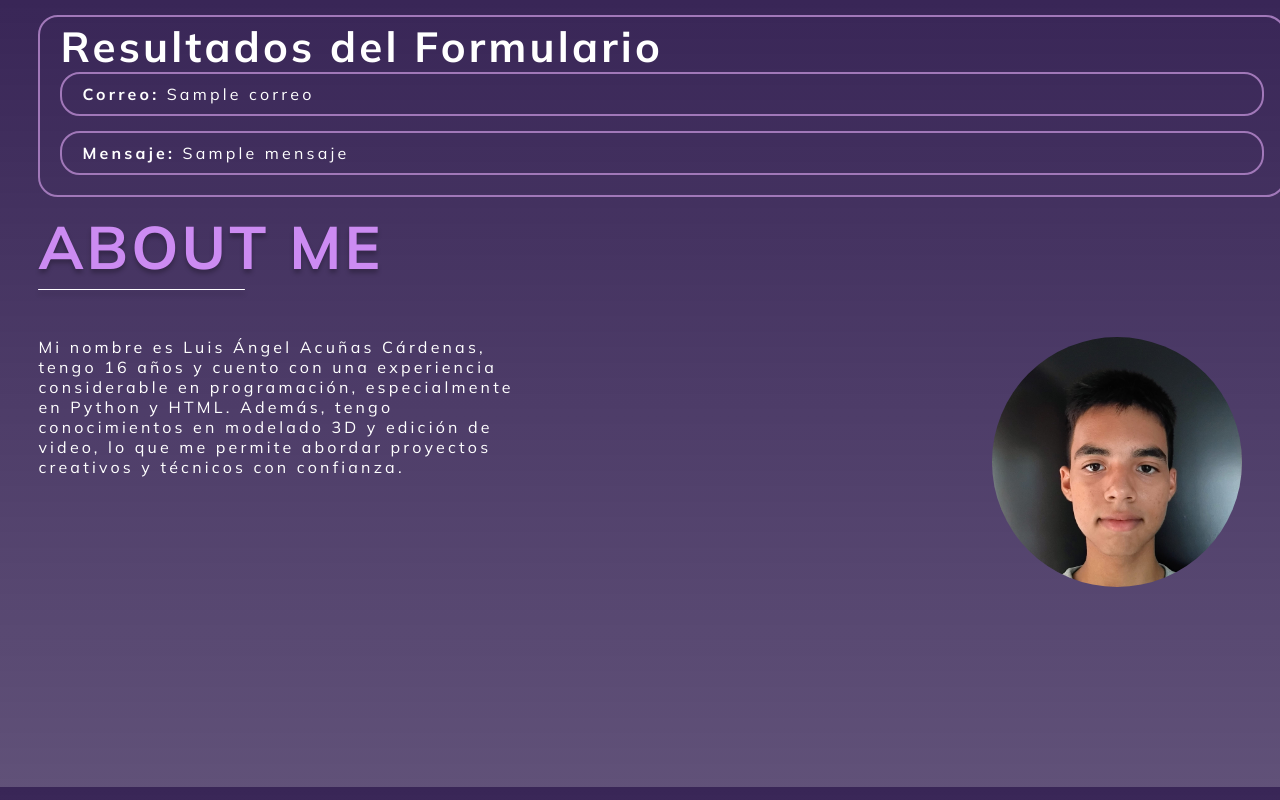
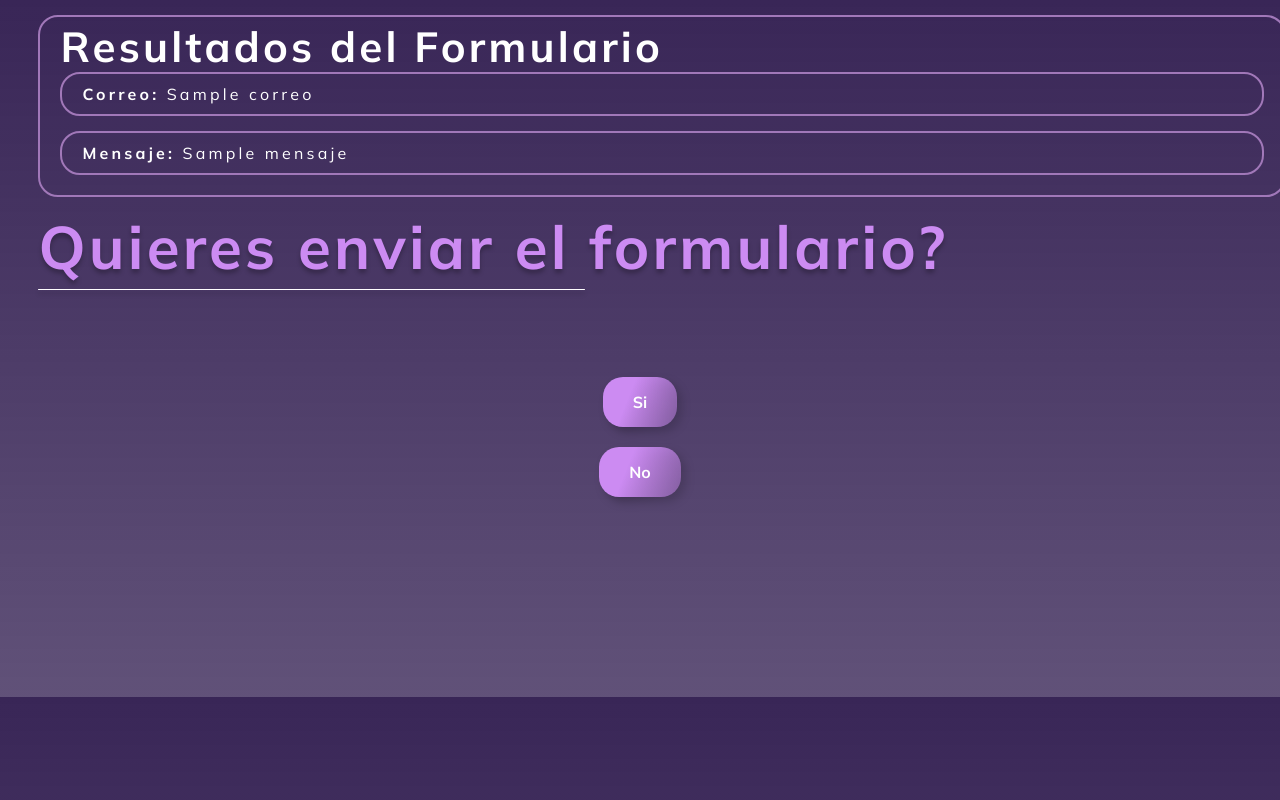
Before and after one commit to compraxio/Portafolio, a Flask app: template templates/formresult.html in a window 1280 px wide. Run offline with Flask 3, Linux system fonts and the light colour scheme; the template is opened without the code that fills it: most values are stand-ins (such as "Sample title", 1, 10 or a date in 2020).

Commit message:
Agregue una nueva plantilla 'gracias.html' para mostrar un mensaje de agradecimiento tras el envío del formulario. Implemente la función de envío de correos electrónicos con Flask-Mail para notificar al usuario cuando el formulario se haya enviado correctamente. Refactorice la plantilla 'formresult.html' para incluir un paso de confirmación antes de enviar el correo electrónico. Actualice el archivo main.py para gestionar la nueva lógica de envío de correos electrónicos y dirigir a la página de agradecimiento.

```diff
--- a/main.py
+++ b/main.py
@@ -1,30 +1,77 @@
-# Import
-from flask import Flask, render_template,request, redirect
-
-
-
+# Importación de módulos necesarios de Flask
+from flask import Flask, render_template, request, redirect
+from flask_mail import Mail, Message
+# Inicialización de la aplicación Flask
 app = Flask(__name__)
 
-# Página de contenidos en ejecución
+app.config['MAIL_SERVER'] = 'smtp.gmail.com'
+app.config['MAIL_PORT'] = 587
+app.config['MAIL_USE_TLS'] = True
+app.config['MAIL_USERNAME'] = 'luisangelacu10@gmail.com'
+app.config['MAIL_PASSWORD'] = 'cphz hzdt vafn zssu'
+mail = Mail(app)
+# Ruta principal que renderiza la página de inicio
 @app.route('/')
 def index():
+    """Función que maneja la ruta principal y muestra la página de inicio.
+    Returns:
+        template: Renderiza la plantilla index.html
+    """
     return render_template('index.html')
 
-
-# Habilidades dinámicas
+# Ruta para procesar los botones de habilidades
 @app.route('/', methods=['POST'])
 def process_form():
+    """Función que procesa los clicks en los botones de habilidades.
+    Obtiene el estado de cada botón y renderiza la plantilla con los proyectos correspondientes.
+
+    Returns:
+        template: Renderiza index.html con los estados de los botones actualizados
+    """
     button_python = request.form.get('button_python')
     button_discord = request.form.get('button_discord')
     button_html = request.form.get('button_html')
     button_db = request.form.get('button_db')
-    return render_template('index.html', button_python=button_python, button_discord=button_discord, button_html=button_html, button_db=button_db)
+    return render_template('index.html',
+                        button_python=button_python,
+                        button_discord=button_discord,
+                        button_html=button_html,
+                        button_db=button_db)
 
+# Ruta para procesar el formulario de feedback
 @app.route('/feedback', methods=['POST'])
 def feedback():
+    """Función que procesa el envío del formulario de comentarios.
+    Recibe el correo y mensaje del usuario y los muestra en una página de resultados.
+
+    Returns:
+        template: Renderiza formresult.html con los datos del formulario
+    """
     correo = request.form['email']
     mensaje = request.form['text']
+    return render_template('formresult.html', Correo=correo, Mensaje=mensaje)
+@app.route('/gracias', methods=['POST'])
+def gracias():
+    try:
+        if "button_emailsi" in request.form:
+            correo = request.form['email']
+            mensaje = request.form['text']
 
-    return render_template('formresult.html', Correo=correo, Mensaje=mensaje)
+            try:
+                msg = Message("Nuevo mensaje del portafolio",
+                            sender="luisangelacu10@gmail.com",
+                            recipients=["luisangelacu10@gmail.com"])
+                msg.body = f"De: {correo}\nMensaje: {mensaje}"
+                mail.send(msg)
+                return render_template('gracias.html')
+            except Exception as e:
+                print(f"Error al enviar el correo: {e}")
+                return redirect("/")
+        elif "button_emailno" in request.form:
+            return redirect("/")
+
+        return redirect("/")
+    except KeyError:
+        return redirect("/")
 if __name__ == "__main__":
     app.run(debug=True)
--- a/static/css/style.css
+++ b/static/css/style.css
@@ -138,23 +159,26 @@ ul {
   line-height: 1;
 }
 
+/* Sección Sobre mí */
 .about {
-  margin-bottom: 200px;
+  margin-bottom: 200px; /* Espacio inferior para separar secciones */
 }
 
+/* Título de la sección Sobre mí */
 .about__title {
   font-size: 60px;
   position: relative;
   text-align: left;
-  color: #cc8bf2;
+  color: #cc8bf2; /* Color morado más claro para títulos */
   line-height: 1;
-  text-shadow: 0px 4px 4px rgba(0, 0, 0, 0.25);
+  text-shadow: 0px 4px 4px rgba(0, 0, 0, 0.25); /* Sombra para profundidad */
   display: flex;
   flex-direction: column;
   width: fit-content;
   margin-bottom: 60px;
 }
 
+/* Línea decorativa bajo el título Sobre mí */
 .about__title::after {
   position: absolute;
   content: "";
@@ -162,68 +186,76 @@ ul {
   width: 60%;
   height: 1px;
   bottom: -13px;
-  background: #fff;
+  background: #fff; /* Línea blanca para contraste */
   box-shadow: 0px 4px 4px rgba(0, 0, 0, 0.25);
 }
 
+/* Bloque de información personal */
 .info-block {
   display: flex;
-  justify-content: space-between;
+  justify-content: space-between; /* Distribuir contenido */
 }
 
+/* Texto de información personal */
 .info-block__text {
-  width: 40%;
+  width: 40%; /* Ancho del bloque de texto */
 }
 
+/* Imagen de perfil */
 .info-block__img {
   align-self: center;
-  border-radius: 200px;
+  border-radius: 200px; /* Imagen circular */
 }
 
+/* Sección de Habilidades */
 .skills {
-  margin-bottom: 200px;
+  margin-bottom: 200px; /* Espacio inferior */
   display: flex;
   flex-direction: column;
-  gap: 80px;
+  gap: 80px; /* Espacio entre elementos */
 }
 
+/* Título de la sección Habilidades */
 .skills__title {
   font-size: 60px;
   position: relative;
   text-align: left;
-  color: #cc8bf2;
+  color: #cc8bf2; /* Color morado claro consistente */
   line-height: 1;
-  text-shadow: 0px 4px 4px rgba(0, 0, 0, 0.25);
+  text-shadow: 0px 4px 4px rgba(0, 0, 0, 0.25); /* Sombra para profundidad */
   display: flex;
   flex-direction: column;
   width: fit-content;
   margin-bottom: 20px;
 }
 
+/* Línea decorativa bajo el título de Habilidades */
 .skills__title::after {
   position: absolute;
   content: "";
   border-radius: 10px;
-  width: 70%;
+  width: 70%; /* Ancho de la línea */
   height: 1px;
   bottom: -13px;
-  background: #fff;
-  box-shadow: 0px 4px 4px rgba(0, 0, 0, 0.25);
+  background: #fff; /* Línea blanca para contraste */
+  box-shadow: 0px 4px 4px rgba(0, 0, 0, 0.25); /* Sombra suave */
 }
 
 
+/* Lista de habilidades en grid flexible */
 .skills-list {
   display: flex;
-  justify-content: center;
-  gap: 100px;
-  flex-wrap: wrap;
+  justify-content: center; /* Centrar elementos */
+  gap: 100px; /* Espacio entre habilidades */
+  flex-wrap: wrap; /* Permite múltiples filas */
 }
 
+/* Tarjeta individual de habilidad */
 .skill {
   display: flex;
   flex-direction: column;
-  align-items: center;
-  gap: 20px;
+  align-items: center; /* Centrar contenido */
+  gap: 20px; /* Espacio entre elementos */
   text-align: center;
 }
 
@@ -282,11 +316,12 @@ ul {
   width: 100%;
 }
 
+/* Sección de formulario de contacto */
 .feedback {
-  margin-bottom: 200px;
+  margin-bottom: 200px; /* Espacio inferior */
   display: flex;
   flex-direction: column;
-  gap: 80px;
+  gap: 80px; /* Espacio entre elementos */
 }
 
 .feedback__title {
@@ -313,27 +348,29 @@ ul {
   box-shadow: 0px 4px 4px rgba(0, 0, 0, 0.25);
 }
 
+/* Contenedor del formulario */
 .form {
   display: flex;
   flex-direction: column;
-  align-self: center;
-  align-items: center;
-  gap: 20px;
+  align-self: center; /* Centrar en el contenedor padre */
+  align-items: center; /* Centrar elementos */
+  gap: 20px; /* Espacio entre campos */
 }
 
 .form label {
   width: 100%;
 }
 
+/* Campos de entrada del formulario */
 .form__input {
-  width: 100%;
-  font: inherit;
-  background: #392657;
-  border: 2px solid #a178b9;
-  color: #fff;
+  width: 100%; /* Ancho completo */
+  font: inherit; /* Heredar fuente */
+  background: #392657; /* Fondo morado oscuro */
+  border: 2px solid #a178b9; /* Borde morado */
+  color: #fff; /* Texto blanco */
   padding: 15px;
-  border-radius: 10px;
-  filter: drop-shadow(5px 5px 4px rgba(0, 0, 0, 0.25));
+  border-radius: 10px; /* Bordes redondeados */
+  filter: drop-shadow(5px 5px 4px rgba(0, 0, 0, 0.25)); /* Sombra suave */
 }
 
 .form__input::placeholder {
@@ -347,14 +384,15 @@ ul {
 }
 
 
+/* Botón de envío del formulario */
 .form__button {
   font: inherit;
-  font-weight: 800;
-  color: #fff;
-  background: linear-gradient(111.97deg, #CC8BF2 35.63%, rgba(204, 139, 242, 0) 150.16%);
-  filter: drop-shadow(5px 5px 4px rgba(0, 0, 0, 0.25));
+  font-weight: 800; /* Texto en negrita */
+  color: #fff; /* Texto blanco */
+  background: linear-gradient(111.97deg, #CC8BF2 35.63%, rgba(204, 139, 242, 0) 150.16%); /* Gradiente morado */
+  filter: drop-shadow(5px 5px 4px rgba(0, 0, 0, 0.25)); /* Sombra suave */
   padding: 15px 30px;
-  border-radius: 20px;
+  border-radius: 20px; /* Bordes muy redondeados */
   border: none;
-  cursor: pointer;
+  cursor: pointer; /* Cursor tipo mano */
 }
--- a/templates/formresult.html
+++ b/templates/formresult.html
@@ -1,32 +1,36 @@
 <!DOCTYPE html>
-<html lang="en">
+<!-- Documento HTML para mostrar los resultados del formulario -->
+<html lang="es">
 <head>
+    <!-- Configuración de caracteres y viewport para responsividad -->
     <meta charset="UTF-8">
     <meta name="viewport" content="width=device-width, initial-scale=1.0">
+    <!-- Título de la página de resultados -->
     <title>Resultados del Formulario</title>
+    <!-- Vinculación con archivo de estilos CSS -->
     <link rel="stylesheet" href="../static/css/style.css" />
 </head>
 <body>
-    <div class="form-yo">
-        <h2 >Resultados del Formulario</h2>
-        <p class="form-yo2"><strong>Correo:</strong> {{Correo}}</p>
-        <p class="form-yo2"><strong>Mensaje:</strong> {{Mensaje}}</p>
+    <!-- Contenedor principal para mostrar los resultados del formulario -->
+    <div class="formulario-resultados form-yo">
+        <h2 class="formulario-resultados__titulo">Resultados del Formulario</h2>
+        <!-- Visualización del correo electrónico enviado -->
+        <p class="formulario-resultados__campo form-yo2"><strong>Correo:</strong> {{Correo}}</p>
+        <!-- Visualización del mensaje enviado -->
+        <p class="formulario-resultados__campo form-yo2"><strong>Mensaje:</strong> {{Mensaje}}</p>
     </div>
 
-    <section class="about">
-    <h2 class="about__title">ABOUT ME</h2>
-    <div class="info-block">
-        <p class="info-block__text">
-        Mi nombre es Luis Ángel Acuñas Cárdenas, tengo 16 años y cuento con una experiencia considerable en programación, especialmente en Python y HTML. Además, tengo conocimientos en modelado 3D y edición de video, lo que me permite abordar proyectos creativos y técnicos con confianza.
-        </p>
-        <img
-        class="info-block__img"
-        src="../static/img/profile.png"
-        alt="me"
-        width="250"
-        height="250"
-        />
-    </div>
-    </section>
+    <!-- Sección Sobre mí -->
+    <section class="main__feedback feedback" id="feedback">
+        <!-- Título de la sección -->
+        <h2 class="feedback__title">Quieres enviar el formulario?</h2>
+        <!-- Formulario de contacto con validación -->
+        <form action="/gracias" method="POST" class="feedback__form form">
+            <input type="hidden" name="email" value="{{Correo}}">
+            <input type="hidden" name="text" value="{{Mensaje}}">
+            <button class="form__button" type="submit" name="button_emailsi">Si</button>
+            <button class="form__button" type="submit" name="button_emailno">No</button>
+        </form>
+        </section>
 </body>
 </html>
```
Also changed, not shown: other parts of static/css/style.css (+36 -13 lines), templates/gracias.html (added, +18 -0 lines), templates/index.html (+77 -34 lines).
